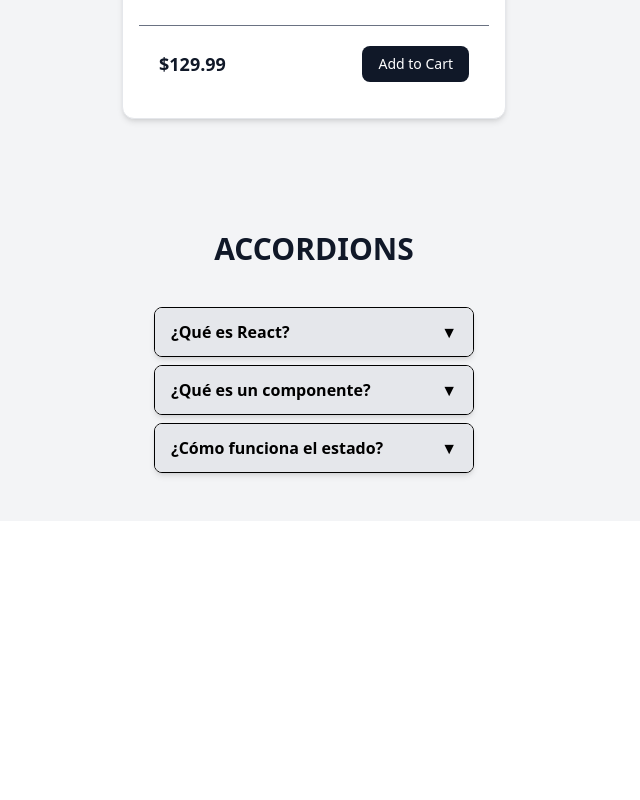
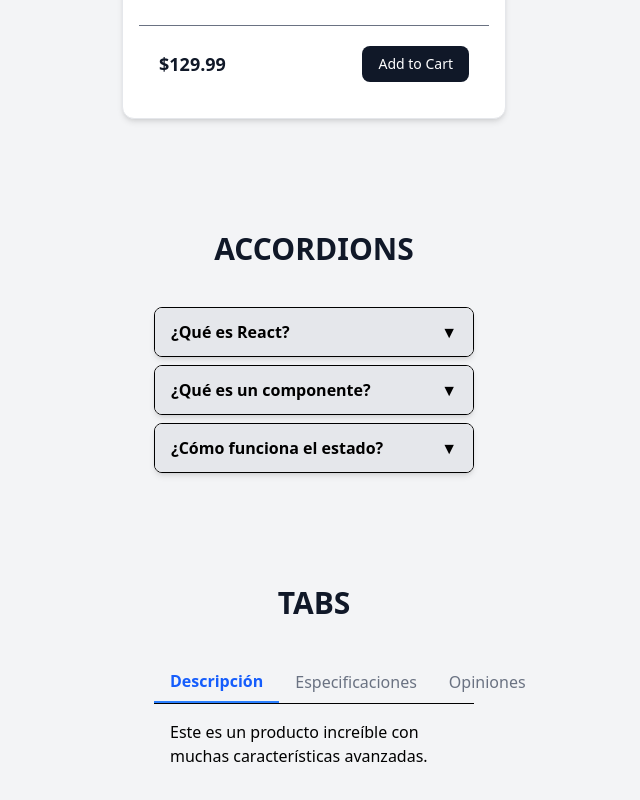
Before and after one commit to MartaFagundez/react-patterns-study-compound-components, a React (Vite) app: page / in a window 1280 px wide. Shown: the part 886-1686 px from the top of the page, without its empty margins (326-966 px from the left). Before the commit the page ends 1407 px from the top, so only its background shows below. Built offline with nearby package versions, Linux system fonts and the light colour scheme.

Commit message:
feat: add Tabs compound component

```diff
--- a/src/App.jsx
+++ b/src/App.jsx
@@ -1,6 +1,7 @@
 import Accordion from "./components/accordions/Accordion";
 import ProductCard from "./components/cards/ProductCard";
 import ProfileCard from "./components/cards/ProfileCard";
+import Tabs from "./components/tabs/Tabs";
 
 function App() {
   return (
@@ -102,6 +103,36 @@ function App() {
             </Accordion.Item>
           </Accordion>
         </section>
+
+        <section className="flex flex-col justify-center items-center gap-8">
+          <h2 className="mb-2 text-2xl font-bold text-center text-gray-900 md:text-3xl uppercase">Tabs</h2>
+          <Tabs defaultIndex={0}>
+            <Tabs.List>
+              <Tabs.Tab index={0}>Descripción</Tabs.Tab>
+              <Tabs.Tab index={1}>Especificaciones</Tabs.Tab>
+              <Tabs.Tab index={2}>Opiniones</Tabs.Tab>
+            </Tabs.List>
+
+            <Tabs.Panels>
+              <Tabs.Panel>
+                <p>
+                  Este es un producto increíble con muchas características
+                  avanzadas.
+                </p>
+              </Tabs.Panel>
+              <Tabs.Panel>
+                <p>
+                  Peso: 1.2 kg, Dimensiones: 25 x 15 x 10 cm, Material: Aluminio
+                </p>
+              </Tabs.Panel>
+              <Tabs.Panel>
+                <p>
+                  ⭐⭐⭐⭐⭐ - ¡Me encantó este producto! Lo recomiendo mucho.
+                </p>
+              </Tabs.Panel>
+            </Tabs.Panels>
+          </Tabs>
+        </section>
       </div>
     </div>
   );
--- a/src/components/accordions/Accordion.jsx
+++ b/src/components/accordions/Accordion.jsx
@@ -43,7 +43,7 @@ function AccordionHeader({children}) {
     const {isOpen, toggle} = useContext(AccordionContext);
 
     return (
-        <div className="bg-gray-200 px-4 py-3 cursor-pointer flex justify-between items-center" on onClick={toggle}>
+        <div className="bg-gray-200 px-4 py-3 cursor-pointer flex justify-between items-center" onClick={toggle}>
             <h3 className="font-semibold">{children}</h3>
             <span>{isOpen ? "▲" : "▼"}</span>
         </div>
--- /dev/null
+++ b/src/components/tabs/Tabs.jsx
@@ -0,0 +1,52 @@
+import { createContext, useContext, useState } from "react";
+
+const TabsContext = createContext();
+
+function Tabs({ children, defaultIndex = 0 }) {
+  const [activeIndex, setActiveIndex] = useState(defaultIndex);
+
+  return (
+    <TabsContext.Provider value={{ activeIndex, setActiveIndex }}>
+      <div className="w-80">{children}</div>
+    </TabsContext.Provider>
+  );
+}
+
+function TabList({ children }) {
+  return <div className="flex border-b">{children}</div>;
+}
+
+function Tab({ index, children }) {
+  const { activeIndex, setActiveIndex } = useContext(TabsContext);
+  const isActive = activeIndex === index;
+
+  return (
+    <button
+      onClick={() => setActiveIndex(index)}
+      className={`flex-1 py-2 px-4 text-center ${
+        isActive
+          ? "border-b-2 border-blue-500 font-semibold text-blue-600"
+          : "text-gray-500"
+      }`}
+    >
+      {children}
+    </button>
+  );
+}
+
+function TabPanels({ children }) {
+  const { activeIndex } = useContext(TabsContext);
+
+  return <div className="p-4">{children[activeIndex]}</div>;
+}
+
+function TabPanel({ children }) {
+  return <div>{children}</div>;
+}
+
+Tabs.List = TabList;
+Tabs.Tab = Tab;
+Tabs.Panels = TabPanels;
+Tabs.Panel = TabPanel;
+
+export default Tabs;
```
